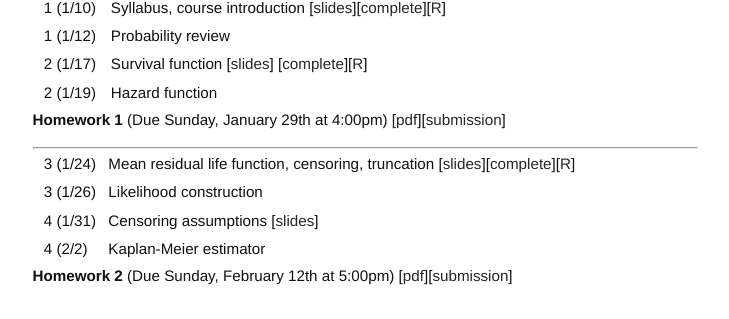
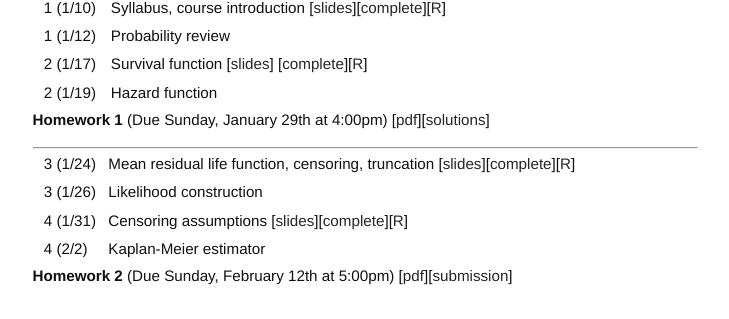
Before and after one commit to ajmolstad/ajmolstad.github.io, a Jekyll site: the page built from S23_STA4712.md, in a window 1280 px wide. Shown: the part 289-608 px from the top of the page, without its empty margins (275-1004 px from the left). Built offline with Jekyll 4.4.1, drawn with Linux system fonts in a browser that asks for light colours; some of the changed lines change nothing that is shown.

Commit message:
Update S23_STA4712.md

```diff
--- a/S23_STA4712.md
+++ b/S23_STA4712.md
@@ -21,14 +21,14 @@ Note that you must be logged into your UFL eLearning account to access course ma
 || 2 (1/17) || Survival function [[slides](https://ufl.instructure.com/files/75358093/download?download_frd=1)] [[complete](https://ufl.instructure.com/files/75640585/download?download_frd=1)][[R](https://ufl.instructure.com/files/75476505/download?download_frd=1)] ||
 || 2 (1/19) || Hazard function ||
 
-**Homework 1** (Due Sunday, January 29th at 4:00pm) [[pdf](https://ufl.instructure.com/files/75485488/download?download_frd=1)][[submission](https://ufl.instructure.com/courses/473413/assignments/5567475)]
+**Homework 1** (Due Sunday, January 29th at 4:00pm) [[pdf](https://ufl.instructure.com/files/75485488/download?download_frd=1)][[solutions](https://ufl.instructure.com/files/75746917/download?download_frd=1)]
 
 ---------------
 
 
-|| 3 (1/24) || Mean residual life function, censoring, truncation [[slides](https://ufl.instructure.com/files/75476498/download?download_frd=1)][[complete](https://ufl.instructure.com/files/75641010/download?download_frd=1)][[R](https://ufl.instructure.com/files/75640634/download?download_frd=1)] ||
+|| 3 (1/24) || Mean residual life function, censoring, truncation [[slides](https://ufl.instructure.com/files/75476498/download?download_frd=1)][[complete](https://ufl.instructure.com/files/75641010/download?download_frd=1)][[R](https://ufl.instructure.com/files/75747221/download?download_frd=1)] ||
 || 3 (1/26) || Likelihood construction ||
-|| 4 (1/31) || Censoring assumptions [[slides](https://ufl.instructure.com/files/75640891/download?download_frd=1)] ||
+|| 4 (1/31) || Censoring assumptions [[slides](https://ufl.instructure.com/files/75747554/download?download_frd=1)][[complete](https://ufl.instructure.com/files/75747541/download?download_frd=1)][[R](https://ufl.instructure.com/files/75747217/download?download_frd=1)]||
 || 4 (2/2) || Kaplan-Meier estimator ||
 
 **Homework 2** (Due Sunday, February 12th at 5:00pm) [[pdf](https://ufl.instructure.com/files/75734345/download?download_frd=1)][[submission](https://ufl.instructure.com/courses/473413/assignments/5574121)]
```
